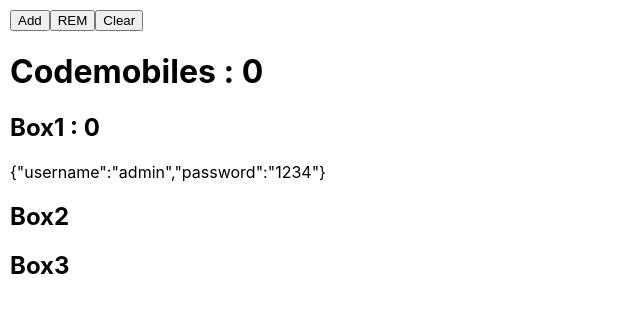
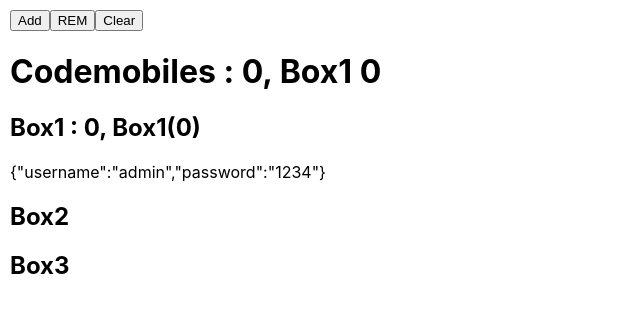
Before and after one commit to iiimomoniii/Intro_React-Redux-Hooks, a React (Create React App) app: page / in a window 1280 px wide. Shown: the top 312 px of the page, without its empty margins (0-640 px from the left). Built offline with nearby package versions, Linux system fonts and the light colour scheme.

Commit message:
create box1 self-action

```diff
--- a/src/App.js
+++ b/src/App.js
@@ -6,11 +6,14 @@ import Box2 from './components/Box2';
 import Box3 from './components/Box3';
 //import action and catch to appAction
 import * as appAction from './actions/app.action';
+
+
 export default function App() {
 
   //0.init appReducer
   //0.1 map appReducer in useSelector
   const appReducer = useSelector(({appReducer:appReducer})=>appReducer)
+  const box1Reducer = useSelector(({box1Reducer:box1Reducer})=>box1Reducer)
   //0.2 call dispatch hook for use action by reducer
   const dispatch = useDispatch();
 
@@ -25,7 +28,7 @@ export default function App() {
         <button onClick={()=>{dispatch(appAction.clear(0))}}>Clear</button>
       </div>
       {/*access function count in appReducer*/}
-      <h1>Codemobiles : {appReducer.count}</h1>
+      <h1>Codemobiles : {appReducer.count}, Box1 {box1Reducer.count1}</h1>
       <Box1/>
       <Box2/>
       <Box3/>
--- /dev/null
+++ b/src/actions/box1.action.js
@@ -0,0 +1,11 @@
+import { APP_ACTION_BOX1_ADD } from "../constants/app.constant";
+
+export const setStateToAdd = () => ({
+  type: APP_ACTION_BOX1_ADD
+})
+
+export const add = ()=>{
+    return dispatch=>{
+    dispatch(setStateToAdd())
+    }
+}
--- a/src/components/Box1.js
+++ b/src/components/Box1.js
@@ -1,12 +1,15 @@
 import React from "react";
-import { useSelector } from "react-redux";
-
+import { useDispatch, useSelector } from "react-redux";
+//import box1 action
+import * as box1Action from '../actions/box1.action';
 export default function Box1() {
   //prepare appReducer for access count in Box1 component
   const appReducer = useSelector(({appReducer:appReducer})=>appReducer)
+  const box1Reducer = useSelector(({box1Reducer:box1Reducer})=>box1Reducer)
+  const dispatch = useDispatch();
   return (
     <div>
-      <h2>Box1 : {appReducer.count}</h2>
+      <h2 onClick={()=>{dispatch(box1Action.add())}}>Box1 : {appReducer.count}, Box1({box1Reducer.count1})</h2>
       <span>{JSON.stringify(appReducer.account)}</span>
     </div>
   );
--- a/src/constants/app.constant.js
+++ b/src/constants/app.constant.js
@@ -2,3 +2,5 @@
 export const APP_ACTION_ADD = 'APP_ACTION_ADD';
 export const APP_ACTION_REM = 'APP_ACTION_REM';
 export const APP_ACTION_CLR = 'APP_ACTION_CLR';
+
+export const APP_ACTION_BOX1_ADD = 'APP_ACTION_BOX1_ADD';
--- /dev/null
+++ b/src/reducers/box1.reducer.js
@@ -0,0 +1,14 @@
+import { APP_ACTION_BOX1_ADD } from "../constants/app.constant"
+
+const initialState = {
+    count1 : 0
+}
+
+export default (state = initialState, { type, payload }) => {
+  switch (type) {
+    case APP_ACTION_BOX1_ADD :
+        return {...state, count1 : state.count1 +1}
+  default:
+    return state
+  }
+}
--- a/src/reducers/index.js
+++ b/src/reducers/index.js
@@ -1,4 +1,5 @@
 import { combineReducers } from "redux";
 //for access function in app.action.js
 import appReducer from "./app.reducer";
-export default combineReducers({appReducer:appReducer})
+import box1Reducer from "./box1.reducer";
+export default combineReducers({appReducer:appReducer,box1Reducer:box1Reducer})
```
